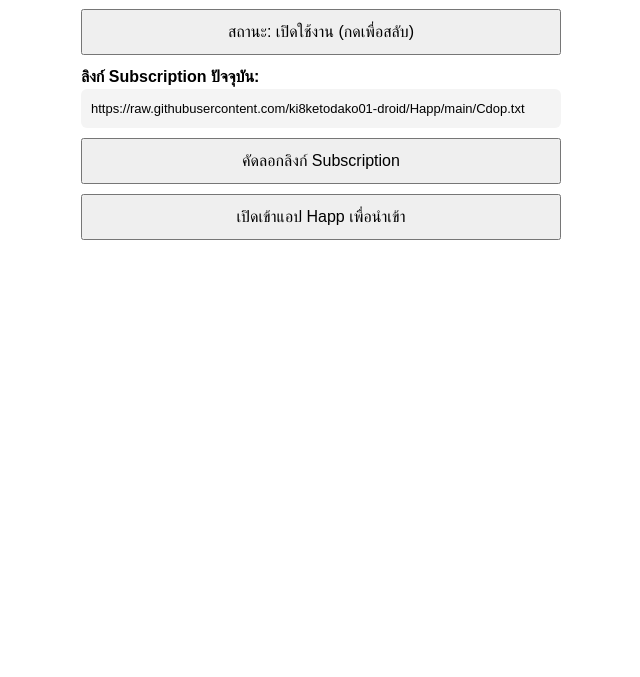
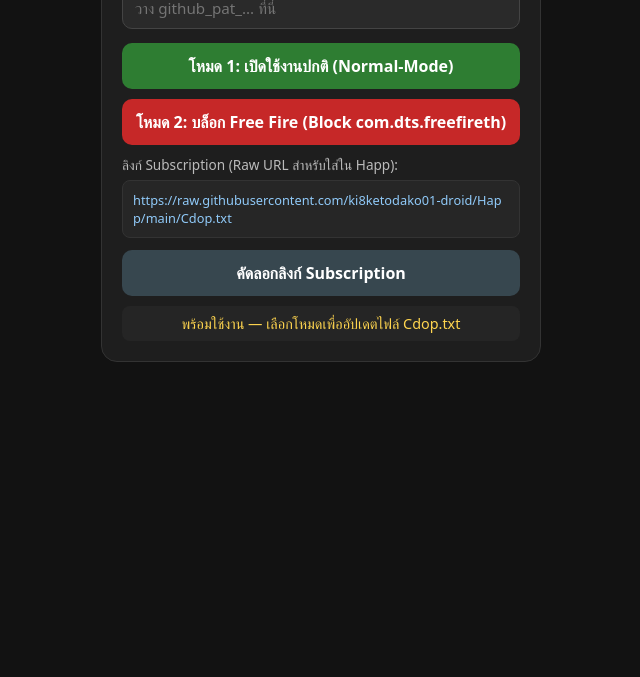
Before and after one commit to ki8ketodako01-droid/Happ, a plain HTML site: page index.html in a window 1280 px wide. Shown: the part 123-800 px from the top of the page, without its empty margins (319-959 px from the left). Drawn offline with Linux system fonts and the light colour scheme.

Commit message:
Update index.html

```diff
--- a/index.html
+++ b/index.html
@@ -5,92 +5,147 @@
   <meta name="viewport" content="width=device-width, initial-scale=1.0" />
   <title>สวิตช์คอนฟิก Happ ของฉัน</title>
   <style>
+    * { box-sizing: border-box; font-family: system-ui, -apple-system, sans-serif; }
     body {
-      font-family: sans-serif;
-      max-width: 480px;
-      margin: 40px auto;
-      padding: 16px;
-      line-height: 1.5;
+      margin: 0; padding: 20px;
+      background: #121212; color: #f5f5f5;
+      display: flex; justify-content: center;
     }
-    button {
-      display: block;
-      width: 100%;
-      padding: 12px;
-      margin: 10px 0;
-      font-size: 16px;
-      cursor: pointer;
+    .card {
+      width: 100%; max-width: 440px;
+      background: #1e1e1e; border-radius: 16px;
+      padding: 20px; border: 1px solid #333;
     }
+    h2 { margin-top: 0; font-size: 1.25rem; text-align: center; }
+    label { display: block; font-size: 0.85rem; color: #bbb; margin-bottom: 6px; }
+    input {
+      width: 100%; padding: 10px 12px; border-radius: 10px;
+      border: 1px solid #444; background: #2a2a2a; color: #fff;
+      margin-bottom: 14px; font-size: 0.95rem;
+    }
+    .btn {
+      width: 100%; padding: 12px; border: none; border-radius: 10px;
+      font-size: 1rem; font-weight: 600; cursor: pointer;
+      margin-bottom: 10px; transition: opacity 0.2s;
+    }
+    .btn:active { opacity: 0.8; }
+    .btn-normal { background: #2e7d32; color: #fff; }
+    .btn-block { background: #c62828; color: #fff; }
+    .btn-copy { background: #37474f; color: #fff; }
     .box {
-      background: #f4f4f4;
-      padding: 10px;
-      word-break: break-all;
-      border-radius: 6px;
-      font-size: 13px;
+      background: #262626; padding: 10px; border-radius: 8px;
+      font-size: 0.8rem; word-break: break-all; color: #90caf9;
+      margin-bottom: 12px; border: 1px solid #333;
+    }
+    .status {
+      text-align: center; font-size: 0.9rem; padding: 8px;
+      border-radius: 8px; background: #252525; color: #ffd54f;
     }
   </style>
 </head>
 <body>
+  <div class="card">
     <h2>สวิตช์คอนฟิก Happ ของฉัน</h2>
 
-  <button id="toggleBtn" type="button">กำลังโหลด...</button>
+    <label for="ghToken">GitHub Personal Access Token (สิทธิ์ Contents: Read & Write)</label>
+    <input type="password" id="ghToken" placeholder="วาง github_pat_... ที่นี่" />
 
-  <div>
-    <strong>ลิงก์ Subscription ปัจจุบัน:</strong>
-    <div id="linkBox" class="box"></div>
+    <button class="btn btn-normal" onclick="switchMode('normal')">
+      โหมด 1: เปิดใช้งานปกติ (Normal-Mode)
+    </button>
+
+    <button class="btn btn-block" onclick="switchMode('block')">
+      โหมด 2: บล็อก Free Fire (Block com.dts.freefireth)
+    </button>
+
+    <label>ลิงก์ Subscription (Raw URL สำหรับใส่ใน Happ):</label>
+    <div class="box" id="subUrl">https://raw.githubusercontent.com/ki8ketodako01-droid/Happ/main/Cdop.txt</div>
+
+    <button class="btn btn-copy" onclick="copyLink()">คัดลอกลิงก์ Subscription</button>
+
+    <div class="status" id="statusText">พร้อมใช้งาน — เลือกโหมดเพื่ออัปเดตไฟล์ Cdop.txt</div>
   </div>
 
-  <button id="copyBtn" type="button">คัดลอกลิงก์ Subscription</button>
-  <button id="openHappBtn" type="button">เปิดเข้าแอป Happ เพื่อนำเข้า</button>
+  <script>
+    const OWNER = "ki8ketodako01-droid";
+    const REPO = "Happ";
+    const FILE_PATH = "Cdop.txt";
+    const BRANCH = "main";
 
-  <p id="statusMsg"></p>
+    // แก้ไขลิงก์โหนดจริงของคุณตรงนี้ (ระบบจะแปลงเป็น Base64 ให้อัตโนมัติก่อนส่งเข้า Cdop.txt)
+    const RAW_PROFILES = {
+      normal: [
+        "vless://11111111-1111-1111-1111-111111111111@example.com:443?security=tls&type=tcp#Normal-Mode"
+      ].join("\n"),
+      block: [
+        "vless://11111111-1111-1111-1111-111111111111@example.com:443?security=tls&type=tcp#Block-Test"
+      ].join("\n")
+    };
 
-  <script>
-    let isEnabled = true;
-
-    // เปลี่ยนเป็นลิงก์ Raw ของไฟล์ .txt บน GitHub ของคุณ
-    const ON_SUB_URL  = "https://raw.githubusercontent.com/ki8ketodako01-droid/Happ/main/Cdop.txt";
-    const OFF_SUB_URL = "https://raw.githubusercontent.com/ki8ketodako01-droid/Happ/main/Cdop.txt";
-
-    const toggleBtn   = document.getElementById("toggleBtn");
-    const linkBox     = document.getElementById("linkBox");
-    const copyBtn     = document.getElementById("copyBtn");
-    const openHappBtn = document.getElementById("openHappBtn");
-    const statusMsg   = document.getElementById("statusMsg");
-
-    function getCurrentUrl() {
-      return isEnabled ? ON_SUB_URL : OFF_SUB_URL;
+    function encodeBase64Unicode(str) {
+      return btoa(unescape(encodeURIComponent(str)));
     }
 
-    function updateUI() {
-      toggleBtn.textContent = isEnabled
-        ? "สถานะ: เปิดใช้งาน (กดเพื่อสลับ)"
-        : "สถานะ: ปิด/บล็อก (กดเพื่อสลับ)";
-      linkBox.textContent = getCurrentUrl();
+    async function switchMode(mode) {
+      const token = document.getElementById("ghToken").value.trim();
+      const statusEl = document.getElementById("statusText");
+
+      if (!token) {
+        statusEl.textContent = "กรุณาวาง GitHub Token ก่อนกดสลับโหมด";
+        return;
       }
 
-    toggleBtn.addEventListener("click", () => {
-      isEnabled = !isEnabled;
-      statusMsg.textContent = "สลับสถานะแล้ว: " + (isEnabled ? "เปิดใช้งาน" : "ปิด/บล็อก");
-      updateUI();
-    });
+      statusEl.textContent = "กำลังอัปเดตไฟล์ Cdop.txt บน GitHub...";
 
-    copyBtn.addEventListener("click", async () => {
-      const url = getCurrentUrl();
       try {
-        await navigator.clipboard.writeText(url);
-        statusMsg.textContent = "คัดลอกลิงก์แล้ว นำไปวางในแอป Happ ได้เลย";
-      } catch (err) {
-        statusMsg.textContent = "คัดลอกอัตโนมัติไม่ได้ ให้กดค้างคัดลอกลิงก์ในกล่องด้านบนครับ";
+        const apiUrl = `https://api.github.com/repos/${OWNER}/${REPO}/contents/${FILE_PATH}?ref=${BRANCH}`;
+
+        // 1. ดึง SHA ล่าสุดของไฟล์
+        const getRes = await fetch(apiUrl, {
+          headers: {
+            "Authorization": `Bearer ${token}`,
+            "Accept": "application/vnd.github+json"
           }
         });
 
-    openHappBtn.addEventListener("click", () => {
-      const url = getCurrentUrl();
-      window.location.href = "happ://add/" + encodeURIComponent(url);
-      statusMsg.textContent = "กำลังเปิดแอป Happ... หากไม่เด้ง ให้กดคัดลอกแล้ววางใน Happ เองครับ";
+        if (!getRes.ok) {
+          throw new Error(`ดึงข้อมูลไฟล์ไม่สำเร็จ (${getRes.status})`);
+        }
+
+        const fileInfo = await getRes.json();
+        const encodedContent = encodeBase64Unicode(RAW_PROFILES[mode]);
+
+        // 2. อัปเดตเนื้อหาไฟล์ Cdop.txt
+        const putRes = await fetch(apiUrl, {
+          method: "PUT",
+          headers: {
+            "Authorization": `Bearer ${token}`,
+            "Accept": "application/vnd.github+json",
+            "Content-Type": "application/json"
+          },
+          body: JSON.stringify({
+            message: `Switch mode to ${mode}`,
+            content: encodedContent,
+            sha: fileInfo.sha,
+            branch: BRANCH
+          })
         });
 
-    updateUI();
+        if (!putRes.ok) {
+          throw new Error(`อัปเดตไฟล์ไม่สำเร็จ (${putRes.status})`);
+        }
+
+        statusEl.textContent = `สลับเป็นโหมด "${mode}" สำเร็จ! เปิดแอป Happ แล้วกด Update Subscription ได้เลย`;
+      } catch (err) {
+        statusEl.textContent = `เกิดข้อผิดพลาด: ${err.message}`;
+      }
+    }
+
+    function copyLink() {
+      const url = document.getElementById("subUrl").textContent;
+      navigator.clipboard.writeText(url);
+      document.getElementById("statusText").textContent = "คัดลอกลิงก์ Raw Subscription แล้ว";
+    }
   </script>
 </body>
 </html>
```
Lines whose indentation alone changed are shown as unchanged.
